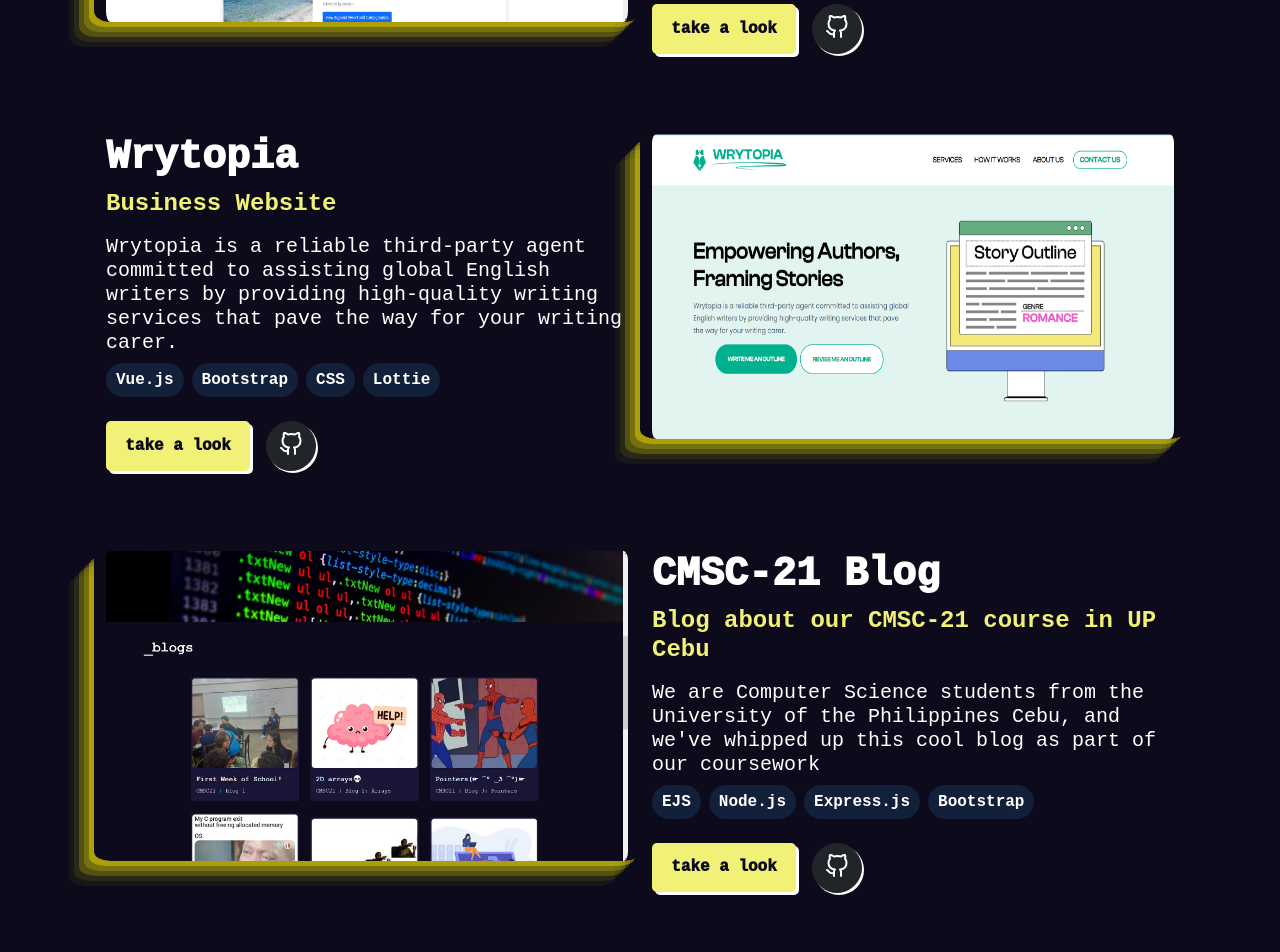
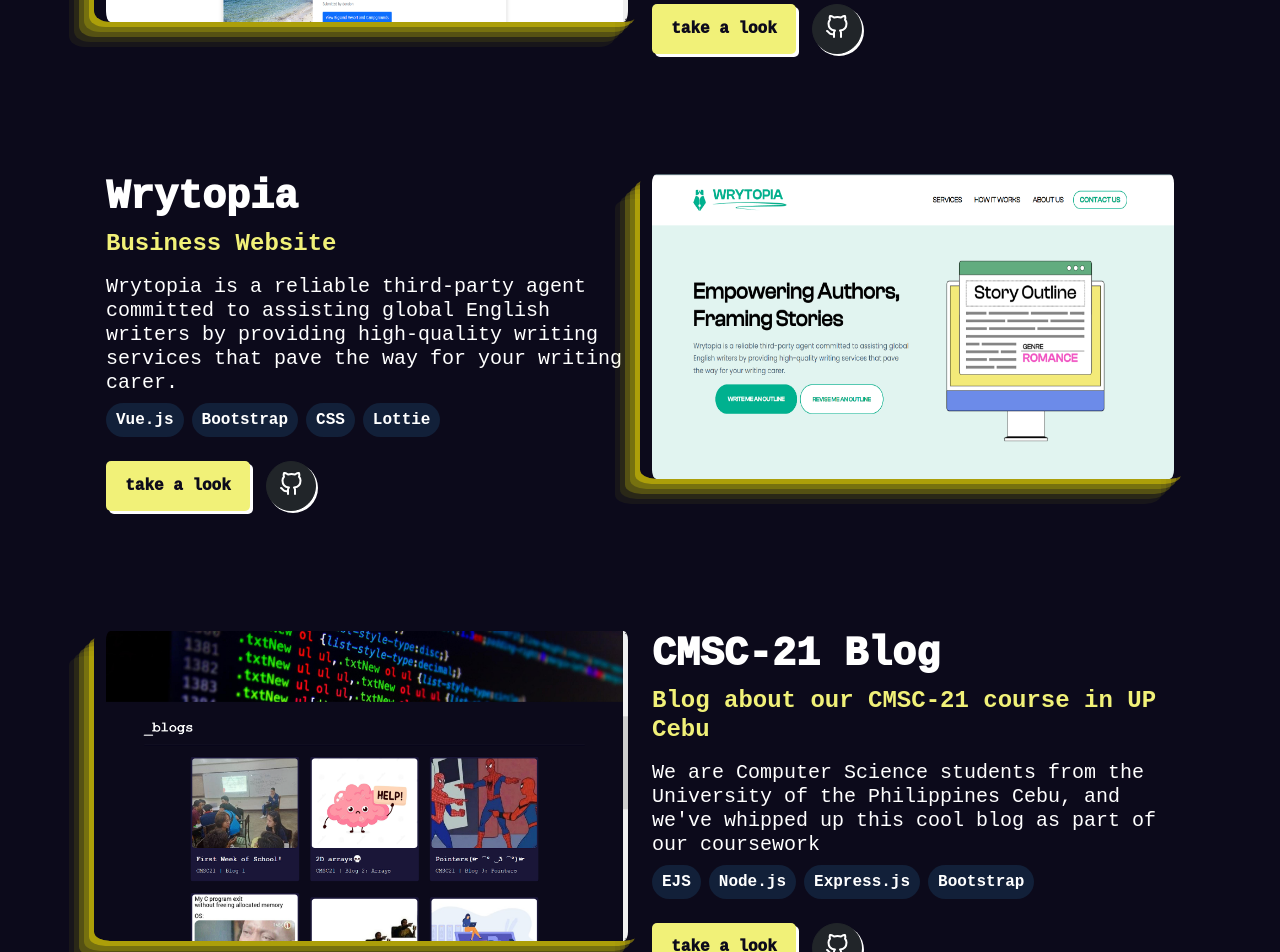
Before and after one commit to cup-noodlehS/portfolio-v2, a Vue app: page / in a window 1280 px wide. Shown: the part 1320-2272 px from the top of the page. Built offline with nearby package versions, Linux system fonts and the light colour scheme.

Commit message:
adjusted spacings

```diff
--- a/src/components/index/experience.vue
+++ b/src/components/index/experience.vue
@@ -2,8 +2,7 @@
   <div id="experience" class="my-5">
     <h1>experience(self):</h1>
     <h4 class="mb-5">_what i have done?</h4>
-    <div class="d-flex justify-content-center ps-5">
-      <div class="d-flex flex-column">
+    <div class="d-flex flex-wrap">
       <div class="exp-box">
         <h4 class="title">BPOSeats</h4>
         <ul>
@@ -47,7 +46,6 @@
       </div>
     </div>
   </div>
-  </div>
 </template>
 <style scoped>
 h1 {
--- a/src/components/index/features.vue
+++ b/src/components/index/features.vue
@@ -4,7 +4,7 @@
     <hr />
     <div class="mt-5 container">
       <div class="featured-section mb-5">
-        <div class="row mb-5">
+        <div class="row my-5">
           <img
             src="images/campgo.png"
             class="featured-img col-12 col-lg-6"
@@ -56,7 +56,7 @@
           </div>
         </div>
       </div>
-      <div class="featured-section mb-5">
+      <div class="featured-section my-5">
         <div class="row mb-5 flex-wrap-reverse">
           <div class="featured-description col-12 col-lg-6">
             <h1>Wrytopia</h1>
@@ -99,7 +99,7 @@
           />
         </div>
       </div>
-      <div class="featured-section mb-5">
+      <div class="featured-section my-5">
         <div class="row mb-5">
           <img
             src="images/cmscblog.png"
@@ -193,7 +193,7 @@ h4 {
 }
 
 .featured-section {
-  margin-bottom: 80px !important;
+  margin-bottom: 120px !important;
 }
 
 .home-links {
```
Lines whose indentation alone changed are shown as unchanged.
